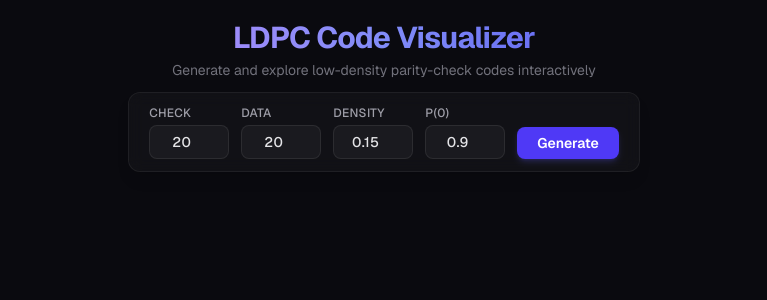
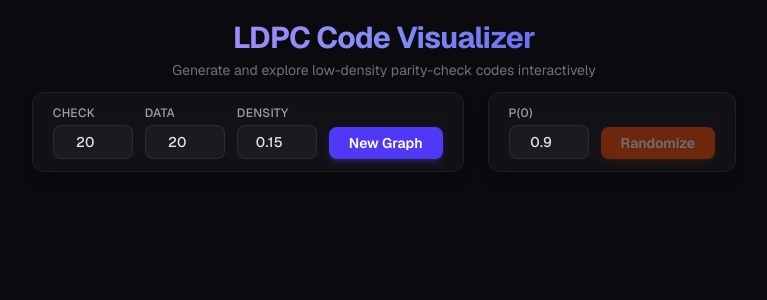
Before and after one commit to jon-wurtz/vibecoded_ldpc_game, a Next.js app: page / in a window 1280 px wide. Shown: the top 300 px of the page, without its empty margins (256-1023 px from the left). Built offline with nearby package versions, Linux system fonts and the light colour scheme.

Commit message:
Separate probability

```diff
--- a/app/ldpc-graph.tsx
+++ b/app/ldpc-graph.tsx
@@ -170,8 +170,8 @@ function computeLayout(graph: Graph): Map<string, NodePos> {
   const rangeX = maxX - minX || 1;
   const rangeY = maxY - minY || 1;
   const padding = 60;
-  const width = 1200;
-  const height = 900;
+  const width = 1000;
+  const height = 1000;
 
   const positions = new Map<string, NodePos>();
   for (let i = 0; i < n; i++) {
@@ -211,17 +211,8 @@ export default function LdpcGraph() {
     return adj;
   }, [graph]);
 
-  const generate = useCallback(() => {
-    const g = makeLdpcCode(ncheck, ndata, density);
-    const pos = computeLayout(g);
-
-    const adj = new Map<string, string[]>();
-    for (const node of [...g.checkNodes, ...g.dataNodes]) adj.set(node, []);
-    for (const [a, b] of g.edges) {
-      adj.get(a)!.push(b);
-      adj.get(b)!.push(a);
-    }
-
+  const randomizeState = useCallback(
+    (g: Graph, adj: Map<string, string[]>) => {
       const dataState = new Map<string, number>();
       for (const node of g.dataNodes) {
         dataState.set(node, Math.random() < prob0 ? 0 : 1);
@@ -230,17 +221,37 @@ export default function LdpcGraph() {
       const colors = new Map<string, string>();
       for (const node of g.dataNodes) colors.set(node, DATA_TOGGLED);
       for (const node of g.checkNodes) {
-      const parity = (adj.get(node) || []).reduce(
+        const parity =
+          (adj.get(node) || []).reduce(
             (sum, neighbor) => sum + (dataState.get(neighbor) || 0),
             0
           ) % 2;
         colors.set(node, parity === 0 ? CHECK_COLOR : CHECK_TOGGLED);
       }
+      setNodeColors(colors);
+    },
+    [prob0]
+  );
 
+  const generateGraph = useCallback(() => {
+    const g = makeLdpcCode(ncheck, ndata, density);
+    const pos = computeLayout(g);
     setGraph(g);
     setPositions(pos);
-    setNodeColors(colors);
-  }, [ncheck, ndata, density, prob0]);
+
+    const adj = new Map<string, string[]>();
+    for (const node of [...g.checkNodes, ...g.dataNodes]) adj.set(node, []);
+    for (const [a, b] of g.edges) {
+      adj.get(a)!.push(b);
+      adj.get(b)!.push(a);
+    }
+    randomizeState(g, adj);
+  }, [ncheck, ndata, density, randomizeState]);
+
+  const handleRandomize = useCallback(() => {
+    if (!graph) return;
+    randomizeState(graph, adjacency);
+  }, [graph, adjacency, randomizeState]);
 
   const handleNodeClick = useCallback(
     (node: string) => {
@@ -278,7 +289,9 @@ export default function LdpcGraph() {
   return (
     <div className="flex w-full flex-1 flex-col items-center gap-3 overflow-hidden">
       {/* Controls */}
-      <div className="flex flex-wrap items-end gap-3 rounded-xl border border-white/[0.06] bg-white/[0.03] px-5 py-3 shadow-lg backdrop-blur-sm">
+      <div className="flex flex-wrap items-end gap-6">
+        {/* Graph structure controls */}
+        <div className="flex items-end gap-3 rounded-xl border border-white/[0.06] bg-white/[0.03] px-5 py-3 shadow-lg backdrop-blur-sm">
           <label className="flex flex-col gap-1 text-xs font-medium tracking-wide text-zinc-400 uppercase">
             Check
             <input
@@ -313,6 +326,16 @@ export default function LdpcGraph() {
               className="w-20 rounded-lg border border-white/[0.08] bg-white/[0.04] px-2.5 py-1.5 text-center text-sm text-zinc-200 outline-none transition-colors focus:border-indigo-500/50 focus:bg-white/[0.06]"
             />
           </label>
+          <button
+            onClick={generateGraph}
+            className="rounded-lg bg-indigo-600 px-5 py-1.5 text-sm font-semibold text-white shadow-md shadow-indigo-500/20 transition-all hover:bg-indigo-500 hover:shadow-indigo-500/30 active:scale-95"
+          >
+            New Graph
+          </button>
+        </div>
+
+        {/* Data state controls */}
+        <div className="flex items-end gap-3 rounded-xl border border-white/[0.06] bg-white/[0.03] px-5 py-3 shadow-lg backdrop-blur-sm">
           <label className="flex flex-col gap-1 text-xs font-medium tracking-wide text-zinc-400 uppercase">
             P(0)
             <input
@@ -326,11 +349,13 @@ export default function LdpcGraph() {
             />
           </label>
           <button
-          onClick={generate}
-          className="rounded-lg bg-indigo-600 px-5 py-1.5 text-sm font-semibold text-white shadow-md shadow-indigo-500/20 transition-all hover:bg-indigo-500 hover:shadow-indigo-500/30 active:scale-95"
+            onClick={handleRandomize}
+            disabled={!graph}
+            className="rounded-lg bg-orange-600 px-5 py-1.5 text-sm font-semibold text-white shadow-md shadow-orange-500/20 transition-all hover:bg-orange-500 hover:shadow-orange-500/30 active:scale-95 disabled:opacity-40 disabled:pointer-events-none"
           >
-          Generate
+            Randomize
           </button>
+        </div>
       </div>
 
       {/* Legend */}
@@ -352,7 +377,7 @@ export default function LdpcGraph() {
       {graph && (
         <div ref={svgContainerRef} className="w-full" style={{ height: svgHeight > 0 ? svgHeight : undefined }}>
           <svg
-            viewBox="0 0 1200 900"
+            viewBox="0 0 1000 1000"
             preserveAspectRatio="xMidYMid meet"
             className="h-full w-full rounded-xl border border-white/[0.04] bg-[#0e0e18]"
           >
```
Lines whose indentation alone changed are shown as unchanged.
